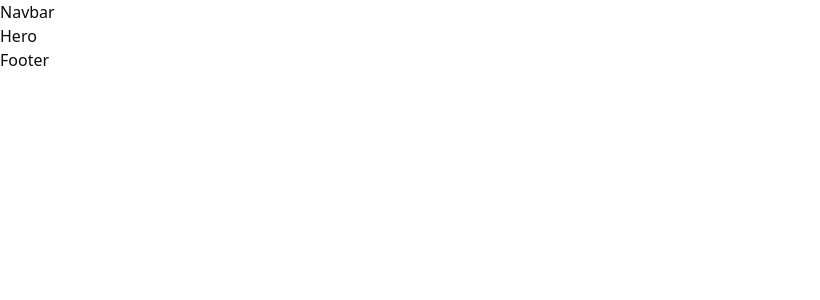
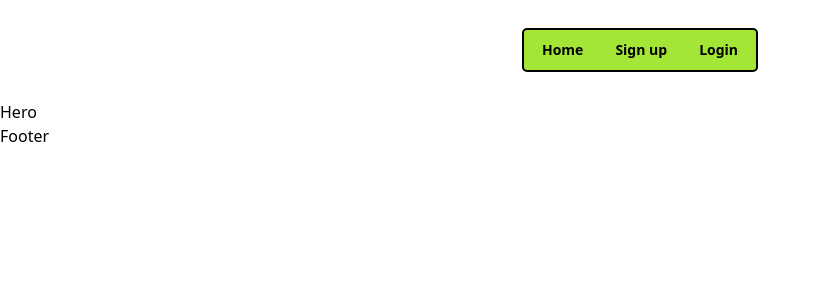
Before and after one commit to amitkushh/Todo-Mern-dev, a React app in the folder client/: page / in a window 1280 px wide. Shown: the top 300 px of the page, without its empty margins (0-820 px from the left). Built offline with nearby package versions, Linux system fonts and the light colour scheme; the HTML template or start-up script is replaced by a standard one.

Commit message:
navbar done

```diff
--- a/client/package.json
+++ b/client/package.json
@@ -4,7 +4,7 @@
   "version": "0.0.0",
   "type": "module",
   "scripts": {
-    "dev": "vite",
+    "dev": "vite --host",
     "build": "vite build",
     "lint": "eslint .",
     "preview": "vite preview"
--- a/client/src/components/Navbar/Navbar.jsx
+++ b/client/src/components/Navbar/Navbar.jsx
@@ -1,9 +1,28 @@
-import React from 'react'
+import { Menubar, MenubarMenu, MenubarTrigger } from "@/components/ui/menubar";
+import { Link } from "react-router-dom";
 
 function Navbar() {
   return (
-    <div>Navbar</div>
-  )
+    <div className="flex justify-center items-center py-7 px-7">
+      <Menubar>
+        <MenubarMenu>
+          <Link to="/">
+            <MenubarTrigger className="cursor-pointer">Home</MenubarTrigger>
+          </Link>
+        </MenubarMenu>
+        <MenubarMenu>
+          <Link to="/sign-up">
+            <MenubarTrigger className="cursor-pointer">Sign up</MenubarTrigger>
+          </Link>
+        </MenubarMenu>
+        <MenubarMenu>
+          <Link to="/login">
+            <MenubarTrigger className="cursor-pointer">Login</MenubarTrigger>
+          </Link>
+        </MenubarMenu>
+      </Menubar>
+    </div>
+  );
 }
 
-export default Navbar
+export default Navbar;
--- a/client/src/index.css
+++ b/client/src/index.css
@@ -1,66 +1,40 @@
 @tailwind base;
 @tailwind components;
 @tailwind utilities;
-@layer base {
-  :root {
-    --background: 0 0% 100%;
-    --foreground: 0 0% 3.9%;
-    --card: 0 0% 100%;
-    --card-foreground: 0 0% 3.9%;
-    --popover: 0 0% 100%;
-    --popover-foreground: 0 0% 3.9%;
-    --primary: 0 0% 9%;
-    --primary-foreground: 0 0% 98%;
-    --secondary: 0 0% 96.1%;
-    --secondary-foreground: 0 0% 9%;
-    --muted: 0 0% 96.1%;
-    --muted-foreground: 0 0% 45.1%;
-    --accent: 0 0% 96.1%;
-    --accent-foreground: 0 0% 9%;
-    --destructive: 0 84.2% 60.2%;
-    --destructive-foreground: 0 0% 98%;
-    --border: 0 0% 89.8%;
-    --input: 0 0% 89.8%;
-    --ring: 0 0% 3.9%;
-    --chart-1: 12 76% 61%;
-    --chart-2: 173 58% 39%;
-    --chart-3: 197 37% 24%;
-    --chart-4: 43 74% 66%;
-    --chart-5: 27 87% 67%;
-    --radius: 0.5rem
-  }
-  .dark {
-    --background: 0 0% 3.9%;
-    --foreground: 0 0% 98%;
-    --card: 0 0% 3.9%;
-    --card-foreground: 0 0% 98%;
-    --popover: 0 0% 3.9%;
-    --popover-foreground: 0 0% 98%;
-    --primary: 0 0% 98%;
-    --primary-foreground: 0 0% 9%;
-    --secondary: 0 0% 14.9%;
-    --secondary-foreground: 0 0% 98%;
-    --muted: 0 0% 14.9%;
-    --muted-foreground: 0 0% 63.9%;
-    --accent: 0 0% 14.9%;
-    --accent-foreground: 0 0% 98%;
-    --destructive: 0 62.8% 30.6%;
-    --destructive-foreground: 0 0% 98%;
-    --border: 0 0% 14.9%;
-    --input: 0 0% 14.9%;
-    --ring: 0 0% 83.1%;
-    --chart-1: 220 70% 50%;
-    --chart-2: 160 60% 45%;
-    --chart-3: 30 80% 55%;
-    --chart-4: 280 65% 60%;
-    --chart-5: 340 75% 55%
-  }
+
+:root {
+  --main: #a3e636;
+  --overlay: rgba(0, 0, 0, 0.8);
+
+  --bg: #e0e7f1;
+  --bw: #fff;
+  --blank: #000;
+  --border: #000;
+  --text: #000;
+  --mtext: #000;
+  --ring: #000;
+  --ring-offset: #fff;
+
+  --border-radius: 5px;
+  --box-shadow-x: 4px;
+  --box-shadow-y: 4px;
+  --reverse-box-shadow-x: -4px;
+  --reverse-box-shadow-y: -4px;
+  --base-font-weight: 500;
+  --heading-font-weight: 700;
+
+  --shadow: var(--box-shadow-x) var(--box-shadow-y) 0px 0px var(--border);
 }
-@layer base {
-  * {
-    @apply border-border;
-  }
-  body {
-    @apply bg-background text-foreground;
-  }
+
+.dark {
+  --bg: #2c312b;
+  --bw: #212121;
+  --blank: #fff;
+  --border: #000;
+  --text: #e6e6e6;
+  --mtext: #000;
+  --ring: #fff;
+  --ring-offset: #000;
+
+  --shadow: var(--box-shadow-x) var(--box-shadow-y) 0px 0px var(--border);
 }
--- a/client/tailwind.config.js
+++ b/client/tailwind.config.js
@@ -4,54 +4,37 @@ export default {
   content: ["./index.html", "./src/**/*.{ts,tsx,js,jsx}"],
   theme: {
     extend: {
+      colors: {
+        main: "var(--main)",
+        overlay: "var(--overlay)",
+        bg: "var(--bg)",
+        bw: "var(--bw)",
+        blank: "var(--blank)",
+        text: "var(--text)",
+        mtext: "var(--mtext)",
+        border: "var(--border)",
+        ring: "var(--ring)",
+        ringOffset: "var(--ring-offset)",
+
+        secondaryBlack: "#212121",
+      },
       borderRadius: {
-  			lg: 'var(--radius)',
-  			md: 'calc(var(--radius) - 2px)',
-  			sm: 'calc(var(--radius) - 4px)'
+        base: "5px",
       },
-  		colors: {
-  			background: 'hsl(var(--background))',
-  			foreground: 'hsl(var(--foreground))',
-  			card: {
-  				DEFAULT: 'hsl(var(--card))',
-  				foreground: 'hsl(var(--card-foreground))'
+      boxShadow: {
+        shadow: "var(--shadow)",
       },
-  			popover: {
-  				DEFAULT: 'hsl(var(--popover))',
-  				foreground: 'hsl(var(--popover-foreground))'
+      translate: {
+        boxShadowX: "4px",
+        boxShadowY: "4px",
+        reverseBoxShadowX: "-4px",
+        reverseBoxShadowY: "-4px",
       },
-  			primary: {
-  				DEFAULT: 'hsl(var(--primary))',
-  				foreground: 'hsl(var(--primary-foreground))'
+      fontWeight: {
+        base: "500",
+        heading: "700",
       },
-  			secondary: {
-  				DEFAULT: 'hsl(var(--secondary))',
-  				foreground: 'hsl(var(--secondary-foreground))'
     },
-  			muted: {
-  				DEFAULT: 'hsl(var(--muted))',
-  				foreground: 'hsl(var(--muted-foreground))'
-  			},
-  			accent: {
-  				DEFAULT: 'hsl(var(--accent))',
-  				foreground: 'hsl(var(--accent-foreground))'
-  			},
-  			destructive: {
-  				DEFAULT: 'hsl(var(--destructive))',
-  				foreground: 'hsl(var(--destructive-foreground))'
-  			},
-  			border: 'hsl(var(--border))',
-  			input: 'hsl(var(--input))',
-  			ring: 'hsl(var(--ring))',
-  			chart: {
-  				'1': 'hsl(var(--chart-1))',
-  				'2': 'hsl(var(--chart-2))',
-  				'3': 'hsl(var(--chart-3))',
-  				'4': 'hsl(var(--chart-4))',
-  				'5': 'hsl(var(--chart-5))'
-  			}
-  		}
-  	}
   },
   plugins: [require("tailwindcss-animate")],
-}
+};
```
Lines whose indentation alone changed are shown as unchanged.
